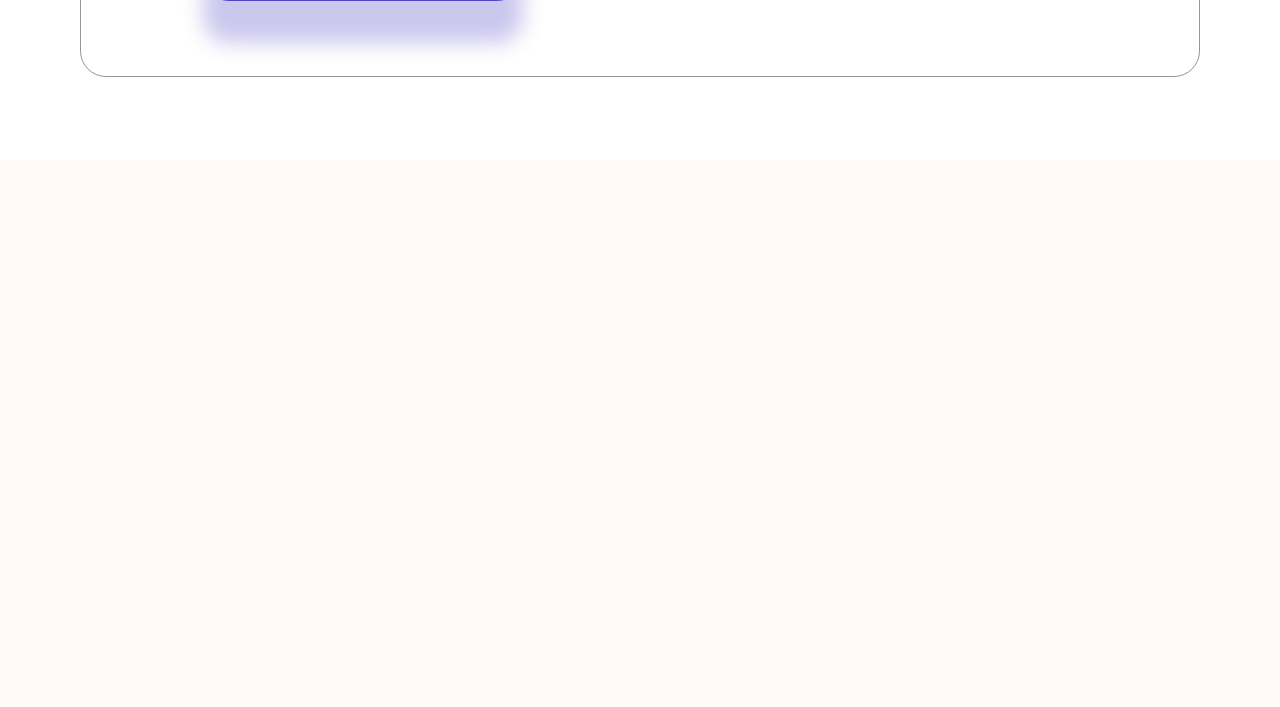
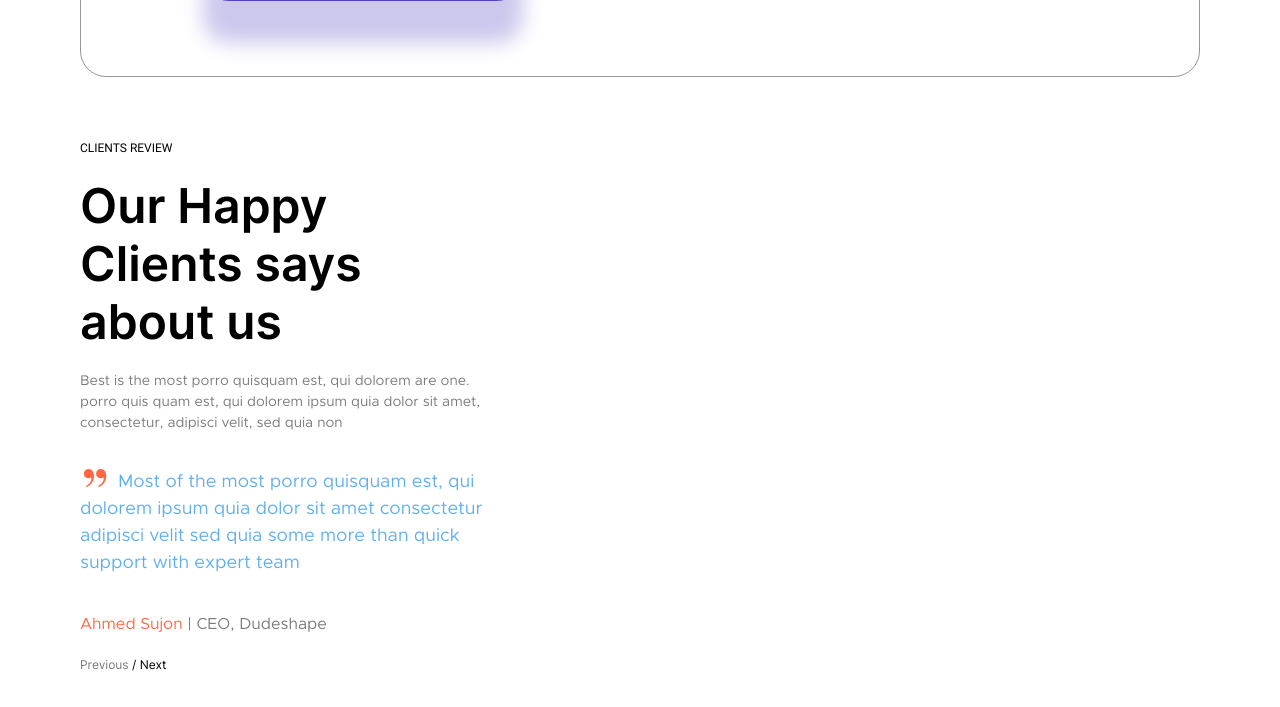
Before and after one commit to dworker863/Dudeshape, a web app: file assets/index.html in a window 1280 px wide. Shown: the part 3488-4195 px from the top of the page. Before the commit the page ends 3565 px from the top, so only its background shows below. Run offline with its HTML, style and script files only (its server is not run), Linux system fonts and the light colour scheme.

Commit message:
Desktop. Added static review block in reviews section

```diff
--- a/assets/index.html
+++ b/assets/index.html
@@ -253,6 +253,20 @@
         </div>
       </div>
       </section>
+      <section class="reviews">
+        <div class="reviews__review">
+          <p class="review__tag">CLIENTS REVIEW
+          </p>
+          <h2 class="review__title">Our Happy Clients says about us</h2>
+          <p class="review__desc">Best is the most porro quisquam est, qui dolorem are one. porro quis quam est, qui dolorem ipsum quia dolor sit amet, consectetur, adipisci velit, sed quia non</p>
+          <p class="review__text">Most of the most porro quisquam est, qui dolorem ipsum quia dolor sit amet consectetur adipisci velit sed quia some more than quick support with expert team </p>
+          <p class="review__author"><span class="author__name">Ahmed Sujon </span>| <span class="author__position">CEO, Dudeshape</span></p>
+          <div class="review__arrows">
+            <span class="arrows__prev">Previous </span>/ <span class="arrows__next">Next</span>
+          </div>
+        </div>
+        <div class="reviews__photos"></div>
+      </section>
     </div>
   </body>
   <script src="js/scripts.min.js"></script>
--- a/assets/scss/styles.scss
+++ b/assets/scss/styles.scss
@@ -525,4 +525,71 @@ body {
   }
 }
 
+.reviews {
+  display: grid;
+  grid-template-columns: 38% auto 60%;
+}
+
+.reviews__review {
+  font-weight: 400;
+}
+
+.review__tag {
+  margin-bottom: 20px;
+  font-family: Roboto, serif;
+  font-size: 12px;
+}
+
+.review__title {
+  width: 330px;
+  margin-top: 0;
+  margin-bottom: 20px;
+  font-family: Inter, serif;
+  font-weight: 600;
+  font-size: 48px;
+  line-height: 58px;
+}
+
+.review__desc {
+  margin-bottom: 35px;
+  font-family: Avenir, serif;
+  font-size: 14px;
+  color: #7a7a7a;
+}
+
+.review__text {
+  margin-bottom: 35px;
+  font-size: 18px;
+  color: #5fafef;
+
+  &::before {
+    content: '”';
+    margin-right: 8px;
+    font-family: PlayFair Display, serif;
+    font-size: 72px;
+    color: #ff6744;
+    vertical-align: bottom;
+    line-height: 10px;
+  }
+}
+
+.review__author {
+  margin-bottom: 20px;
+  font-size: 16px;
+  color: #7a7a7a;
+}
+
+.author__name {
+  color: #ff6744;
+}
+
+.review__arrows {
+  font-family: Inter, serif;
+  font-size: 12px;
+}
+
+.arrows__prev {
+  color: #7a7a7a;
+}
+
 @import 'media';
```
Also changed, not shown: assets/css/styles.min.css.
